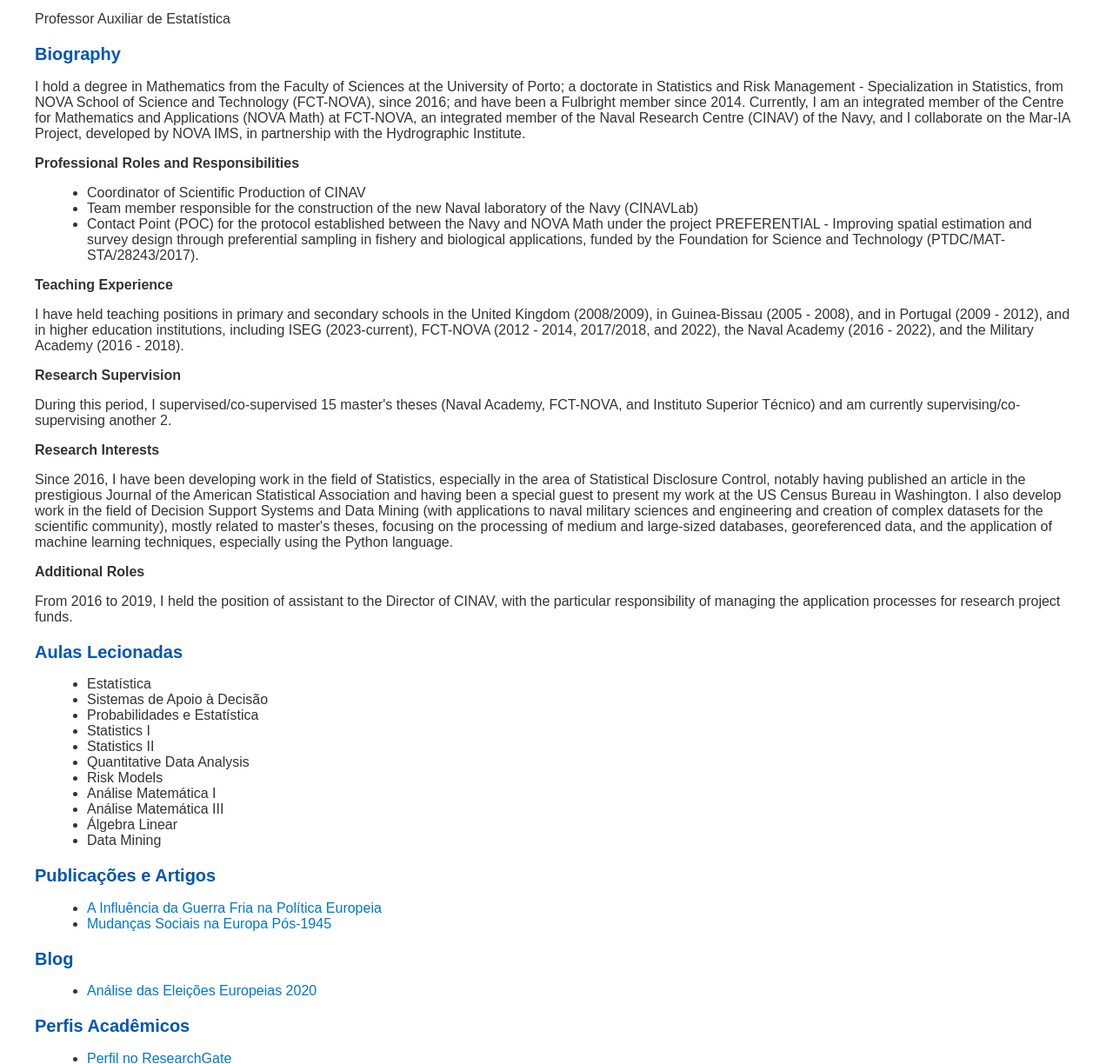
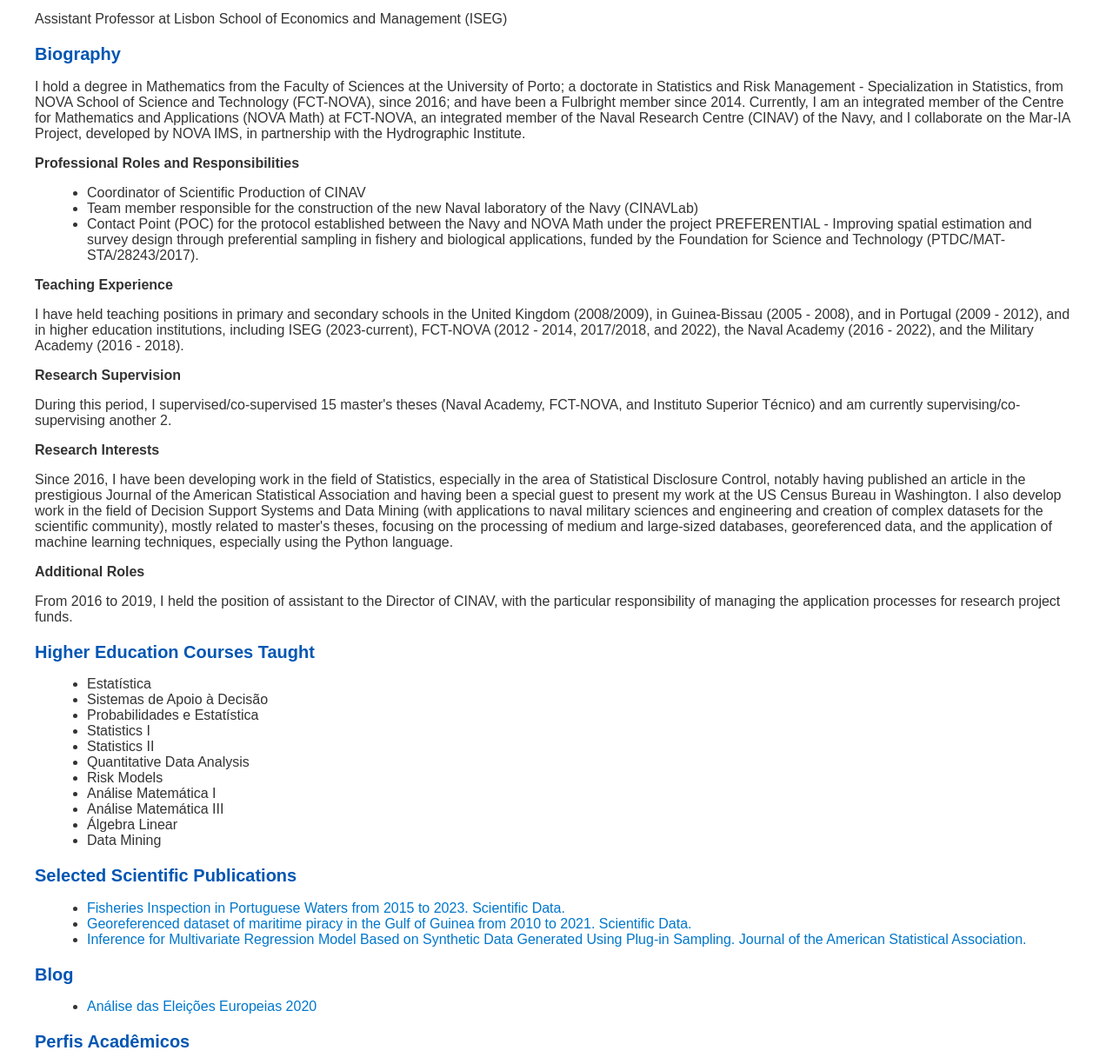
Before and after one commit to ricardomourarpm/Webpage, a plain HTML site: page index.html in a window 1280 px wide. Shown: the part 71-1295 px from the top of the page at 87% size. Drawn offline with Linux system fonts and the light colour scheme.

Commit message:
Update index.html

```diff
--- a/index.html
+++ b/index.html
@@ -22,7 +22,7 @@
 <body>
 <header>
     <h1>Ricardo Pinto Moura</h1>
-    <p>Professor Auxiliar de Estatística</p>
+    <p>Assistant Professor at Lisbon School of Economics and Management (ISEG) </p>
 </header>
 <section id="bio">
     <h2>Biography</h2>
@@ -46,7 +46,7 @@
     <p>From 2016 to 2019, I held the position of assistant to the Director of CINAV, with the particular responsibility of managing the application processes for research project funds.</p>
 </section>
 <section id="teaching">
-    <h2>Aulas Lecionadas</h2>
+    <h2>Higher Education Courses Taught</h2>
     <ul>
         <li>Estatística</li>
         <li>Sistemas de Apoio à Decisão</li>
@@ -62,10 +62,11 @@
     </ul>
 </section>
 <section id="publications">
-    <h2>Publicações e Artigos</h2>
+    <h2>Selected Scientific Publications</h2>
     <ul>
-        <li><a href="https://example.com/article1">A Influência da Guerra Fria na Política Europeia</a></li>
-        <li><a href="https://example.com/article2">Mudanças Sociais na Europa Pós-1945</a></li>
+        <li><a href="https://www.nature.com/articles/s41597-024-03088-41">Fisheries Inspection in Portuguese Waters from 2015 to 2023. Scientific Data.</a></li>
+        <li><a href="https://www.nature.com/articles/s41597-023-02706-x">Georeferenced dataset of maritime piracy in the Gulf of Guinea from 2010 to 2021. Scientific Data.</a></li>
+        <li><a href="https://www.tandfonline.com/doi/full/10.1080/01621459.2021.1900860">Inference for Multivariate Regression Model Based on Synthetic Data Generated Using Plug-in Sampling. Journal of the American Statistical Association.</a></li>
     </ul>
 </section>
 <section id="blog">
```
